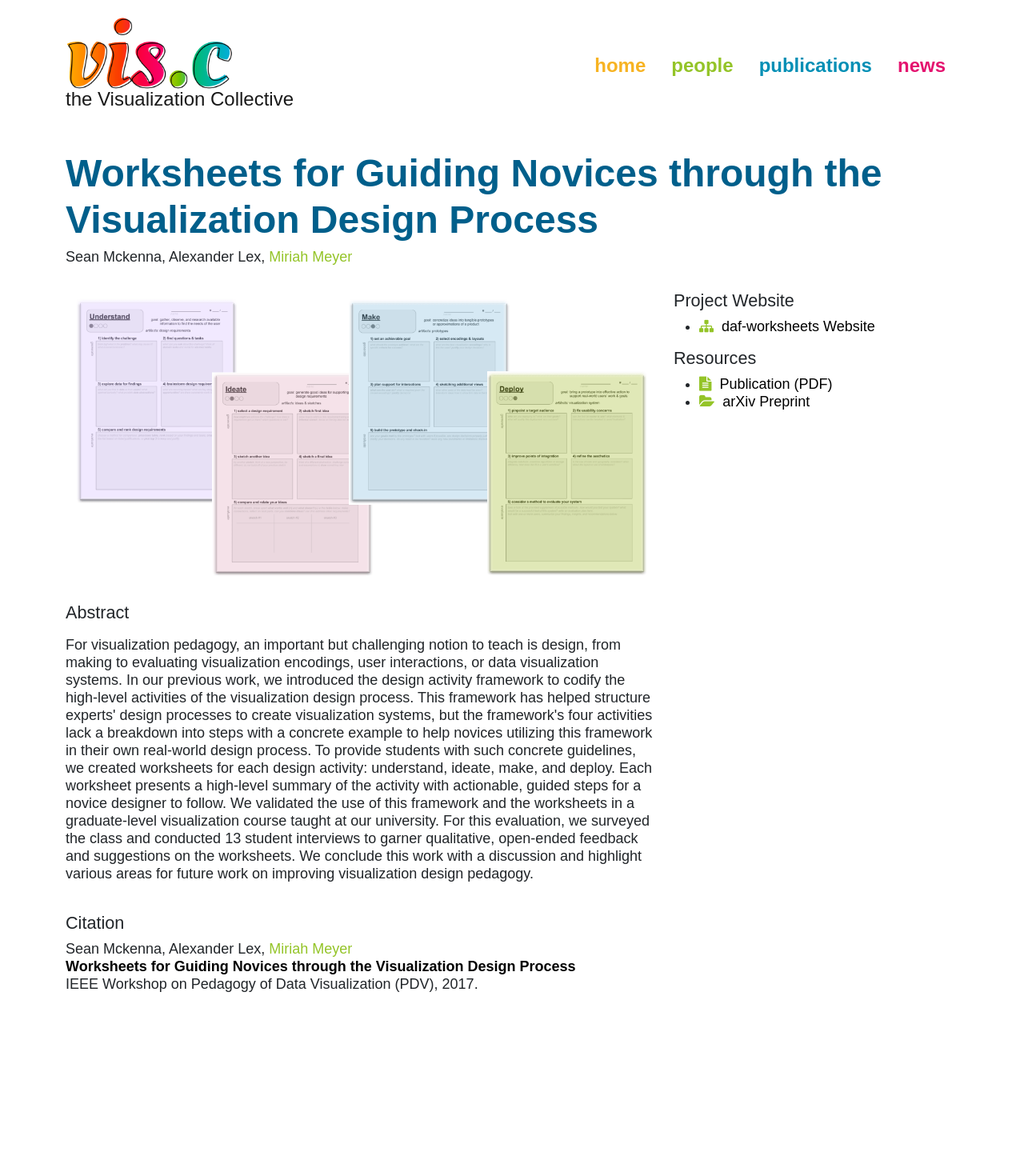
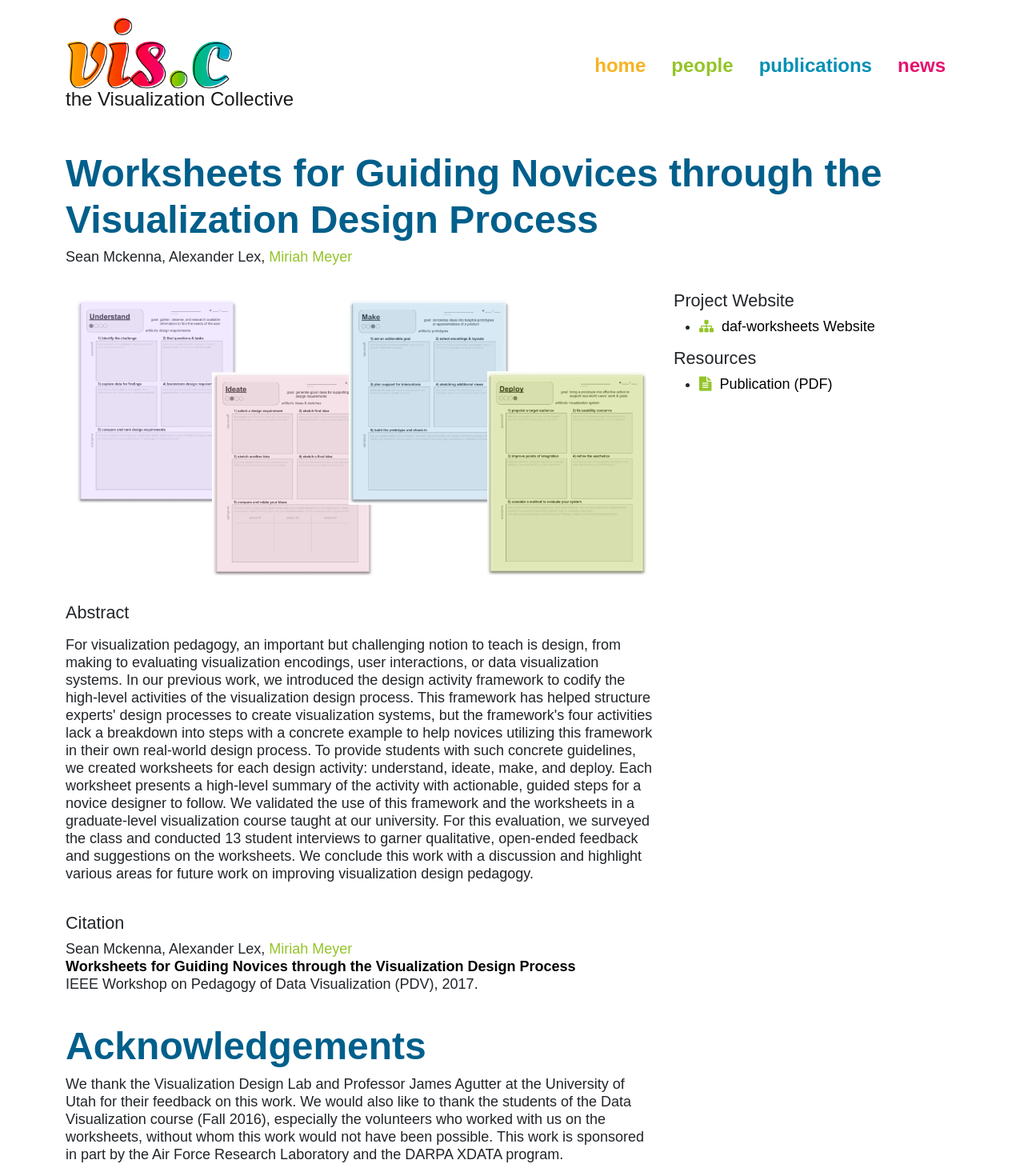
Before and after one commit to visidlab/visidlab.github.io, a Jekyll site: the page built from _publications/2017_pdv_daf-worksheets.md, in a window 1280 px wide. Shown: the whole page at 80% size. Built offline with Jekyll 4.4.1, drawn with Linux system fonts in a browser that asks for light colours; some web fonts are replaced; before the commit the page ends 1279 px from its top, so only the background shows below that.

Commit message:
Update 2017_pdv_daf-worksheets.md

```diff
--- a/_publications/2017_pdv_daf-worksheets.md
+++ b/_publications/2017_pdv_daf-worksheets.md
@@ -24,14 +24,20 @@
 
 external-project: https://design-worksheets.github.io/
 
-pdf: 2017_pdv_daf-worksheets.pdf
+pdf: https://sci.utah.edu/~vdl/papers/2017_pdv_daf-worksheets.pdf
 
-supplements:
- - name: arXiv Preprint
-   abslink: https://arxiv.org/abs/1709.05723
-   linksym: false
 
 abstract: "
 <p>For visualization pedagogy, an important but challenging notion to teach is design, from making to evaluating visualization encodings, user interactions, or data visualization systems. In our previous work, we introduced the design activity framework to codify the high-level activities of the visualization design process. This framework has helped structure experts' design processes to create visualization systems, but the framework's four activities lack a breakdown into steps with a concrete example to help novices utilizing this framework in their own real-world design process. To provide students with such concrete guidelines, we created worksheets for each design activity: understand, ideate, make, and deploy. Each worksheet presents a high-level summary of the activity with actionable, guided steps for a novice designer to follow. We validated the use of this framework and the worksheets in a graduate-level visualization course taught at our university. For this evaluation, we surveyed the class and conducted 13 student interviews to garner qualitative, open-ended feedback and suggestions on the worksheets. We conclude this work with a discussion and highlight various areas for future work on improving visualization design pedagogy.</p>"
 
 ---
+
+# Acknowledgements
+
+We thank the Visualization Design Lab and Professor James Agutter
+at the University of Utah for their feedback on this work. We would
+also like to thank the students of the Data Visualization course
+(Fall 2016), especially the volunteers who worked with us on the
+worksheets, without whom this work would not have been possible.
+This work is sponsored in part by the Air Force Research Laboratory
+and the DARPA XDATA program.
```
